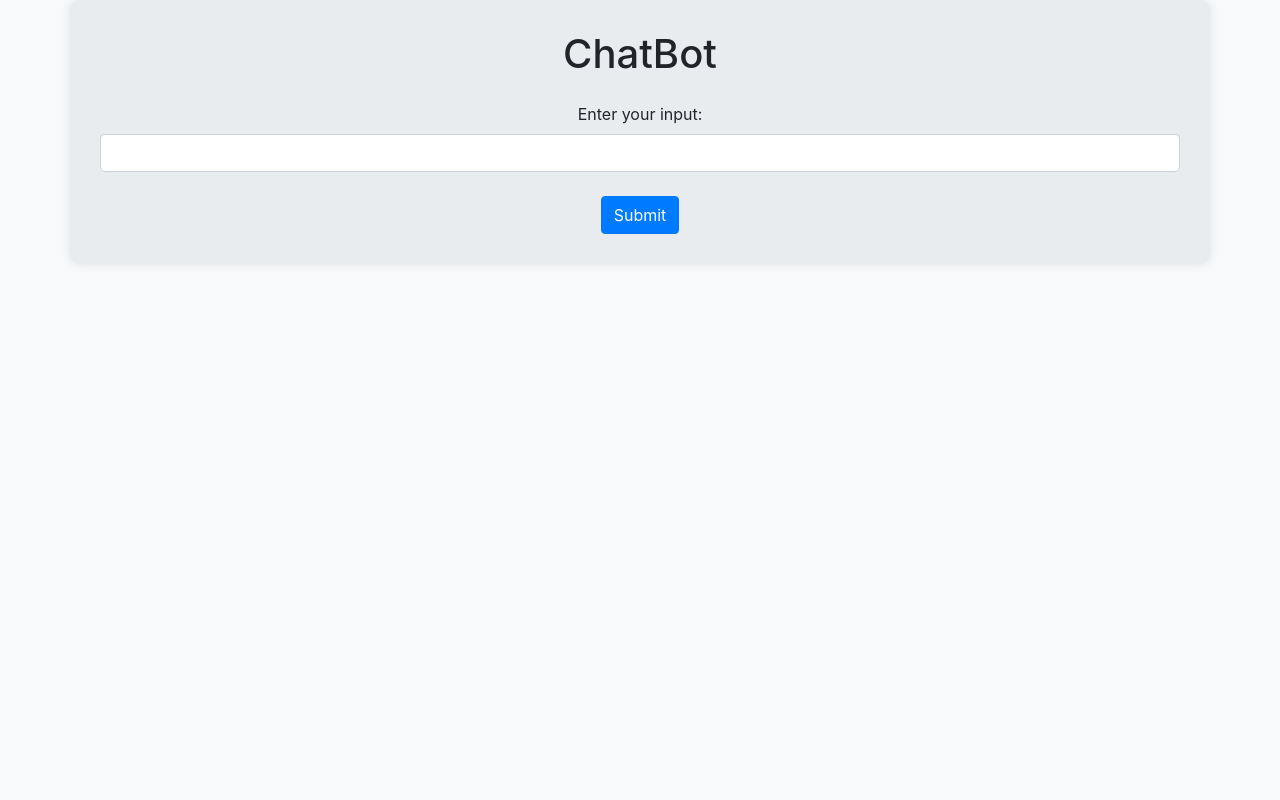
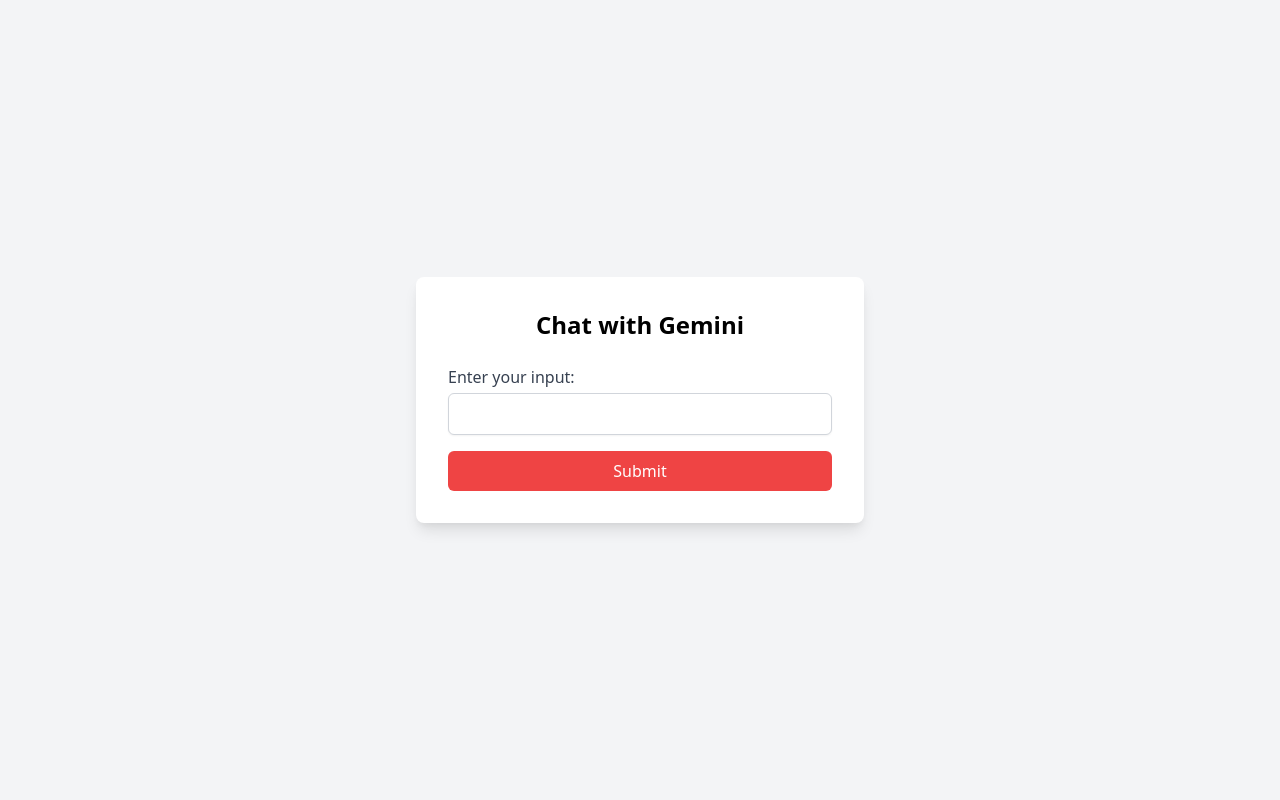
Before and after one commit to BudHol/GeminiChat---FAST-API, a FastAPI app: page / in a window 1280 px wide. Run offline with FastAPI, Linux system fonts and the light colour scheme; some libraries are stand-ins or nearby versions.

Commit message:
update to tailwind

```diff
--- a/templates/index.html
+++ b/templates/index.html
@@ -4,47 +4,25 @@
     <meta charset="UTF-8">
     <meta name="viewport" content="width=device-width, initial-scale=1.0">
     <title>ChatBot</title>
-    <!-- Bootstrap CSS -->
-    <link href="https://stackpath.bootstrapcdn.com/bootstrap/4.5.2/css/bootstrap.min.css" rel="stylesheet">
-    <style>
-        body {
-            display: flex;
-            justify-content: center;
-            align-items: center;
-
-            background-color: #f8f9fa;
-        }
-        .container {
-            background-color: #e9ecef;
-            padding: 30px;
-            border-radius: 10px;
-            box-shadow: 0 0 10px rgba(0, 0, 0, 0.1);
-        }
-        #response-markdown {
-            text-align: left;
-        }
-    </style>
+    <!-- Tailwind CSS -->
+    <link href="https://cdn.jsdelivr.net/npm/tailwindcss@2.2.19/dist/tailwind.min.css" rel="stylesheet">
 </head>
-<body>
-    <div class="container text-center">
-        <h1 class="mb-4">ChatBot</h1>
-        <form action="/" method="post">
-            <div class="form-group">
-                <label for="user_input">Enter your input:</label>
-                <input type="text" id="user_input" name="user_input" class="form-control">
+<body class="flex items-center justify-center min-h-screen bg-gray-100">
+    <div class="bg-white p-8 rounded-lg shadow-lg w-full max-w-md">
+        <h1 class="text-2xl font-bold mb-6 text-center">Chat with Gemini</h1>
+        <form action="/" method="post" class="space-y-4">
+            <div>
+                <label for="user_input" class="block text-gray-700">Enter your input:</label>
+                <input type="text" id="user_input" name="user_input" class="mt-1 block w-full px-3 py-2 border border-gray-300 rounded-md shadow-sm focus:outline-none focus:ring-indigo-500 focus:border-indigo-500">
             </div>
-            <button type="submit" class="btn btn-primary mt-2">Submit</button>
+            <button type="submit" class="w-full bg-red-500 text-white py-2 rounded-md hover:bg-red-600">Submit</button>
         </form>
         {% if response_data %}
-            <div class="mt-4">
-                <div id="response-markdown" class="alert alert-info"></div>
+            <div class="mt-6">
+                <div id="response-markdown" class="p-4 bg-blue-100 border border-blue-300 rounded-md"></div>
             </div>
         {% endif %}
     </div>
-    <!-- Bootstrap JS and dependencies -->
-    <script src="https://code.jquery.com/jquery-3.5.1.slim.min.js"></script>
-    <script src="https://cdn.jsdelivr.net/npm/@popperjs/core@2.5.3/dist/umd/popper.min.js"></script>
-    <script src="https://stackpath.bootstrapcdn.com/bootstrap/4.5.2/js/bootstrap.min.js"></script>
     <!-- Marked.js for markdown conversion -->
     <script src="https://cdn.jsdelivr.net/npm/marked/marked.min.js"></script>
     <script>
```
